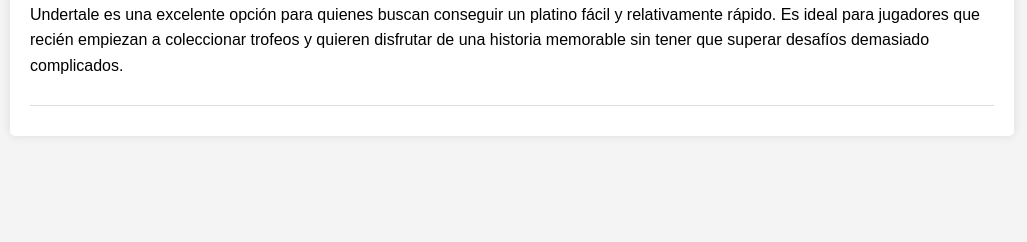
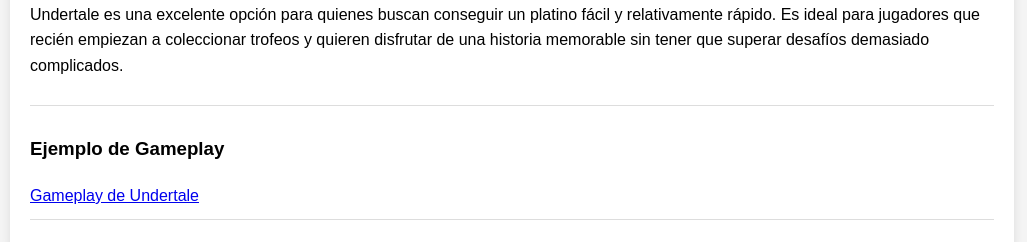
Before and after one commit to Cata49972/TP-final-Alonso-Rendo-Catalina-4toC, a plain HTML site: page undertale.html in a window 1280 px wide. Shown: the part 2907-3149 px from the top of the page, without its empty margins (0-1027 px from the left). Before the commit the page ends 3053 px from the top, so only its background shows below. Drawn offline with Linux system fonts and the light colour scheme.

Commit message:
videos cool

```diff
--- a/undertale.html
+++ b/undertale.html
@@ -66,6 +66,12 @@ Entre los principales objetivos se encuentran:</p>
     <p>Undertale es una excelente opción para quienes buscan conseguir un platino fácil y relativamente rápido. Es ideal para jugadores que recién empiezan a coleccionar trofeos y quieren disfrutar de una historia memorable sin tener que superar desafíos demasiado complicados.</p>
 </article>
 </section>
+<section>
+        <article>
+            <h3>Ejemplo de Gameplay</h3>
+            <a href="https://www.youtube.com/watch?v=O9OItVyaetc">Gameplay de Undertale</a>
+        </article>
+</section>
 </main>
 
 <footer> <p>Catalina Alonso - Copyright 2026 </p> </footer>
```
Also changed, not shown: ResidentEvil2.html (+6 -0 lines), hollowknight.html (+6 -0 lines).
